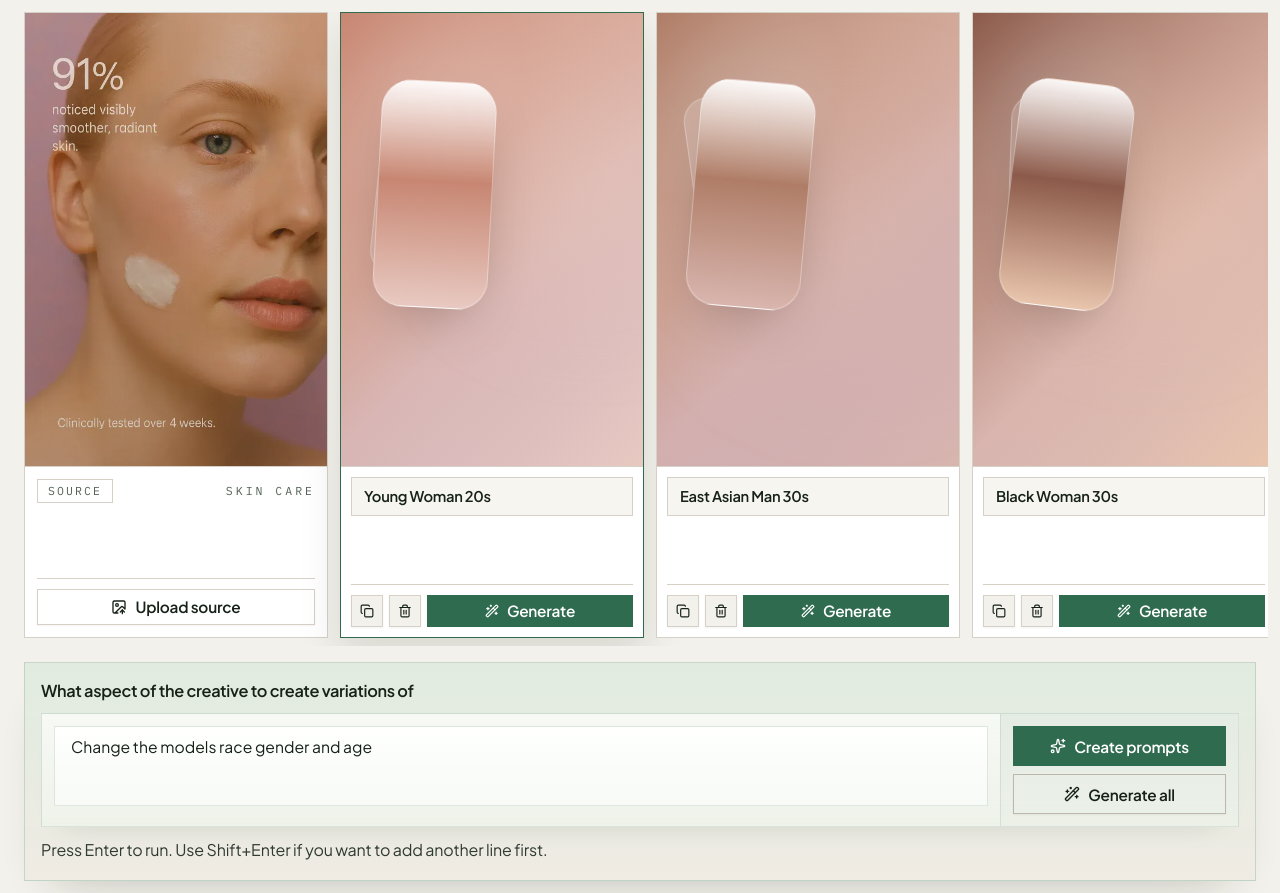
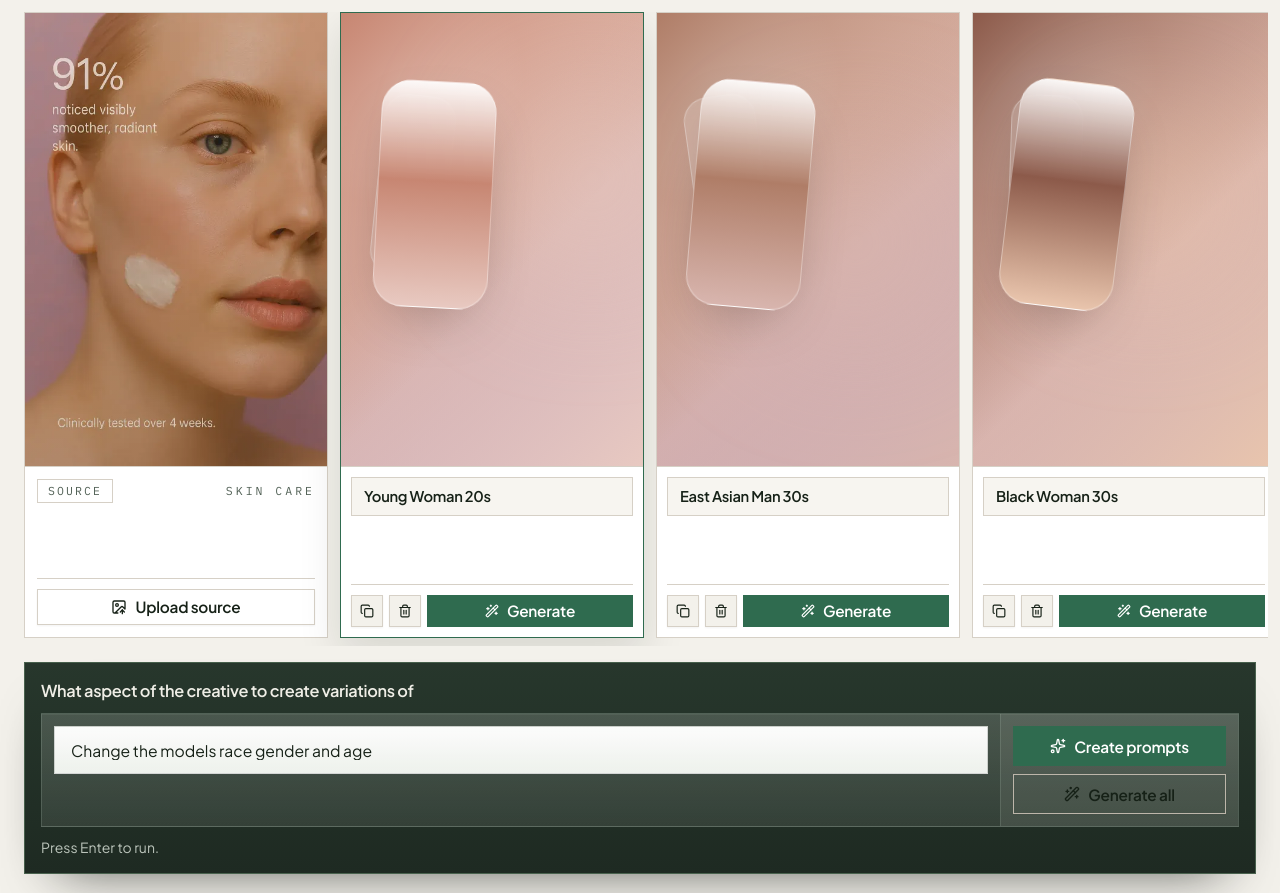
Before and after one commit to 1aday/creative-variant-sheet, a Next.js app: page / in a window 1280 px wide. Built offline with nearby package versions, Linux system fonts and the light colour scheme.

Commit message:
Tighten creative variants prompt field

```diff
--- a/src/components/creative-variants-demo.tsx
+++ b/src/components/creative-variants-demo.tsx
@@ -149,7 +149,7 @@ const MAX_SOURCE_UPLOAD_DATA_URL_LENGTH = 3_500_000;
 const cardCompactTitleClass =
   "text-[0.92rem] font-semibold leading-[1.18] tracking-[-0.02em] text-[var(--ink-strong)]";
 const plannerInputClassName =
-  "min-h-[80px] w-full resize-none border border-[rgba(47,107,79,0.15)] bg-[linear-gradient(180deg,rgba(255,255,255,0.96),rgba(248,251,247,0.92))] px-4 py-2.5 text-[0.98rem] leading-5 text-[var(--ink-strong)] outline-none transition placeholder:text-[var(--ink-subtle)] focus:border-[var(--accent-strong)] focus:bg-white focus:shadow-[0_0_0_3px_rgba(47,107,79,0.08)]";
+  "h-12 w-full border border-[rgba(34,49,40,0.18)] bg-[linear-gradient(180deg,rgba(255,255,255,0.98),rgba(245,248,243,0.96))] px-4 text-[0.98rem] leading-none text-[var(--ink-strong)] outline-none transition placeholder:text-[rgba(47,58,49,0.58)] focus:border-[var(--accent-strong)] focus:bg-white focus:shadow-[0_0_0_3px_rgba(91,145,111,0.18)]";
 
 const sourceOptions: DemoSource[] = [
   {
@@ -1619,20 +1619,21 @@ export function CreativeVariantsDemo() {
         </div>
       </div>
 
-      <div className="sticky top-3 z-20 border border-[rgba(47,107,79,0.18)] bg-[linear-gradient(180deg,rgba(224,235,223,0.98),rgba(239,235,227,0.99))] p-3 shadow-[0_24px_46px_-32px_rgba(18,28,20,0.32)] backdrop-blur-sm sm:top-4 sm:p-4">
+      <div className="sticky top-3 z-20 border border-[rgba(86,116,92,0.72)] bg-[linear-gradient(180deg,#27372c_0%,#1e2a22_100%)] p-3 shadow-[0_28px_54px_-34px_rgba(8,12,9,0.72)] backdrop-blur-sm sm:top-4 sm:p-4">
         <div className="space-y-2.5">
-          <p className="text-[1.02rem] font-semibold tracking-[-0.02em] text-[var(--ink-strong)]">
+          <p className="text-[1.02rem] font-semibold tracking-[-0.02em] text-[rgba(248,246,238,0.96)]">
             What aspect of the creative to create variations of
           </p>
 
-          <div className="overflow-hidden border border-[rgba(47,107,79,0.16)] bg-[linear-gradient(180deg,rgba(251,252,249,0.82),rgba(239,245,237,0.72))] shadow-[0_16px_30px_-24px_rgba(18,28,20,0.18)]">
+          <div className="overflow-hidden border border-[rgba(185,205,188,0.2)] bg-[linear-gradient(180deg,rgba(244,248,241,0.18),rgba(225,234,225,0.1))] shadow-[inset_0_1px_0_rgba(255,255,255,0.05)]">
             <div className="flex flex-col lg:flex-row lg:items-stretch">
               <label className="min-w-0 flex-1 p-2.5 sm:p-3">
-                <textarea
+                <input
+                  type="text"
                   value={plannerInput}
                   onChange={(event) => setPlannerInput(event.target.value)}
                   onKeyDown={(event) => {
-                    if (event.key !== "Enter" || event.shiftKey || event.nativeEvent.isComposing) return;
+                    if (event.key !== "Enter" || event.nativeEvent.isComposing) return;
                     event.preventDefault();
                     void handlePlannerApply();
                   }}
@@ -1642,7 +1643,7 @@ export function CreativeVariantsDemo() {
                 />
               </label>
 
-              <div className="grid gap-2 border-t border-[rgba(47,107,79,0.12)] bg-[linear-gradient(180deg,rgba(227,235,226,0.92),rgba(236,240,232,0.82))] p-2.5 sm:grid-cols-2 sm:p-3 lg:w-[238px] lg:grid-cols-1 lg:border-l lg:border-t-0">
+              <div className="grid gap-2 border-t border-[rgba(185,205,188,0.18)] bg-[rgba(244,248,241,0.08)] p-2.5 sm:grid-cols-2 sm:p-3 lg:w-[238px] lg:grid-cols-1 lg:border-l lg:border-t-0">
                 <Button
                   onClick={() => void handlePlannerApply()}
                   className="type-button-label ui-button-primary h-10 w-full justify-center rounded-none px-4"
@@ -1655,7 +1656,7 @@ export function CreativeVariantsDemo() {
                 <Button
                   variant="outline"
                   onClick={() => void handleGenerateAll()}
-                  className="type-button-label ui-button-secondary h-10 w-full justify-center rounded-none border bg-[rgba(255,255,255,0.58)] px-4"
+                  className="type-button-label ui-button-secondary h-10 w-full justify-center rounded-none border bg-[rgba(247,249,244,0.9)] px-4"
                   disabled={!rows.length || areGenerationControlsLocked || !hasRowsReadyToGenerate}
                 >
                   {isGeneratingAll ? <LoaderCircle className="size-4 animate-spin" /> : <Wand2 className="size-4" />}
@@ -1665,8 +1666,8 @@ export function CreativeVariantsDemo() {
             </div>
           </div>
 
-          <p className="type-section-copy text-sm">
-            Press Enter to run. Use Shift+Enter if you want to add another line first.
+          <p className="text-sm text-[rgba(222,231,221,0.82)]">
+            Press Enter to run.
           </p>
         </div>
 
```
